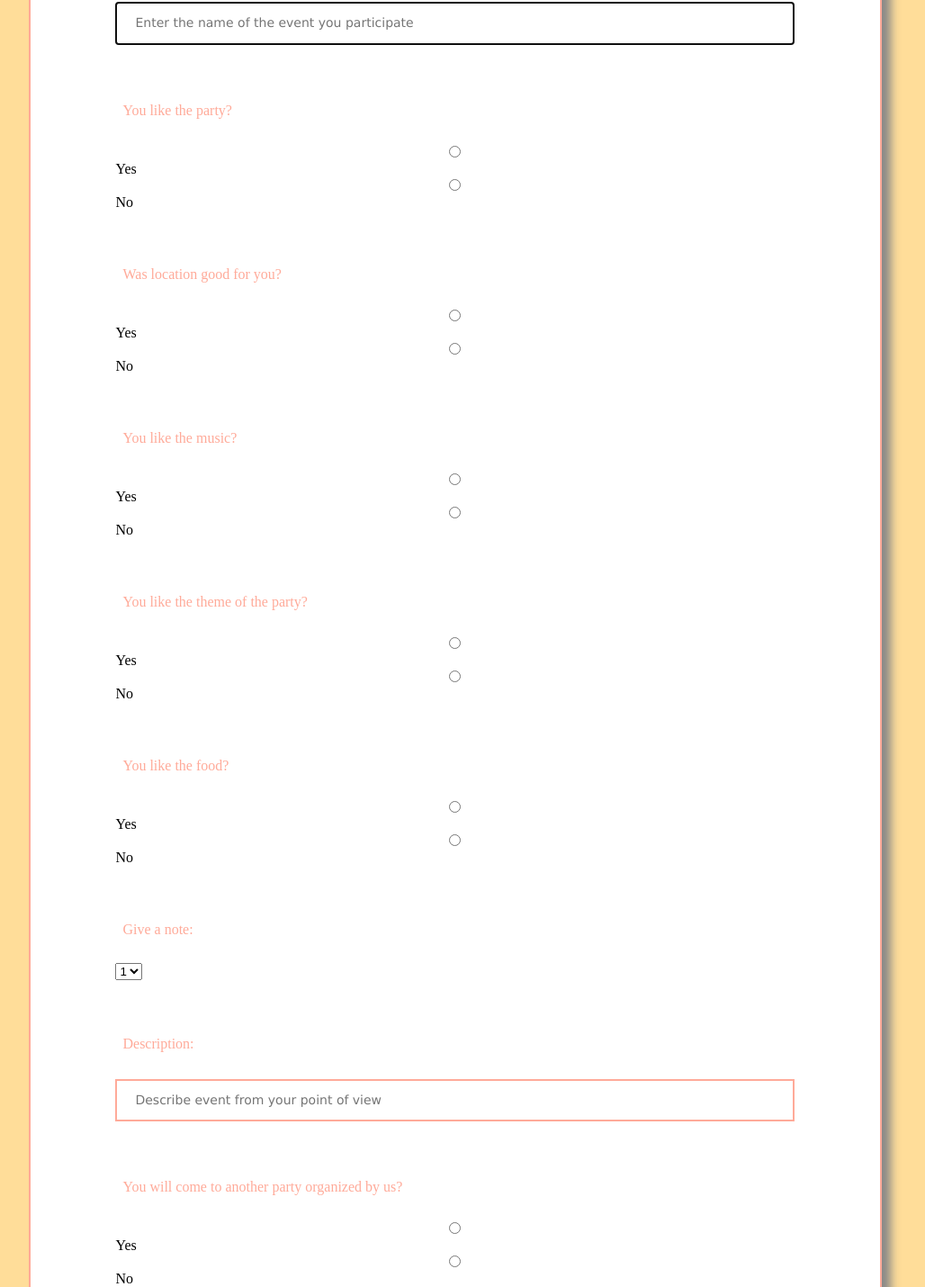
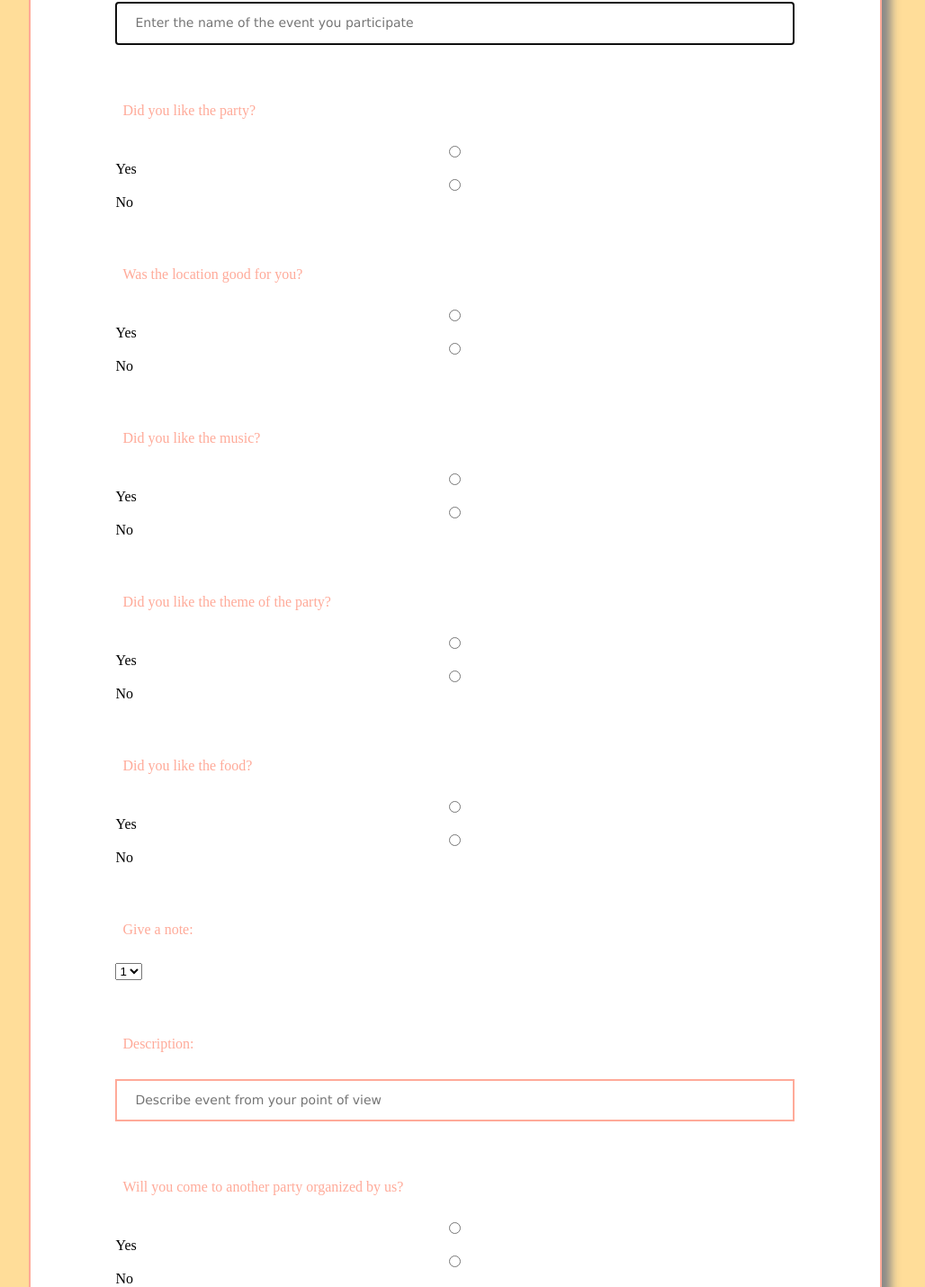
Before and after one commit to roscaandreea/twProject, a PHP site: page /Feedback.html in a window 1280 px wide. Shown: the part 382-1812 px from the top of the page at 90% size, without its empty margins (128-1156 px from the left). Run offline with PHP 8.4, Linux system fonts and the light colour scheme.

Commit message:
Minor changes

```diff
--- a/Feedback.html
+++ b/Feedback.html
@@ -36,7 +36,7 @@
                        <input type="text" name="name"  placeholder="Enter the name of the event you participate" autofocus required><br><br><br><br>
 
 
-                      <label  >You like the party?</label>
+                      <label  >Did you like the party?</label>
                            <input type="radio" name="likeparty"  value="yes"> Yes<br>
                            <input type="radio" name="likeparty"  value="no"> No<br><br><br><br>
 
@@ -44,27 +44,27 @@
 
 
 
-                      <label >Was location good for you?</label>
+                      <label >Was the location good for you?</label>
                            <input type="radio" name="location" value="yes"> Yes<br>
                            <input type="radio" name="location"  value="no"> No<br><br><br><br>
 
 
 
 
-                      <label>You like the music?</label>
+                      <label>Did you like the music?</label>
                            <input type="radio" name="music" value="yes"> Yes<br>
                            <input type="radio" name="music"  value="no"> No<br><br><br><br>
 
 
 
-                      <label>You like the theme of the party?</label>
+                      <label>Did you like the theme of the party?</label>
                            <input type="radio" name="theme"  value="yes"> Yes<br>
                            <input type="radio" name="theme"  value="no"> No<br><br><br><br>
 
 
 
 
-                       <label >You like the food?</label>
+                       <label >Did you like the food?</label>
                            <input type="radio" name="food"  value="yes"> Yes<br>
                            <input type="radio" name="food"  value="no"> No<br><br><br><br>
 
@@ -88,7 +88,7 @@
 
 
 
-                      <label>You will come to another party organized by us?</label>
+                      <label>Will you come to another party organized by us?</label>
 
 
                            <input type="radio" name="aparty"  value="yes"> Yes<br>
--- a/css/style-sheet.css
+++ b/css/style-sheet.css
@@ -1180,7 +1180,7 @@ input {
 .form-register-with-email:after{
     content: 'OR';
     position: absolute;
-    bottom: 425px;
+    bottom: 398px;
     right: -100px;
 
     border-radius: 50%;
--- a/login.html
+++ b/login.html
@@ -55,7 +55,6 @@
 
                 </div>
 
-                <a href="#" class="form-forgotten-password">Forgotten password </a>
                 <a href="register.html" class="form-create-an-account">Create an account </a>
 
             </div>
```
Also changed, not shown: feedBackFromEditor.html (renamed from feedBackFromEdito.html).
